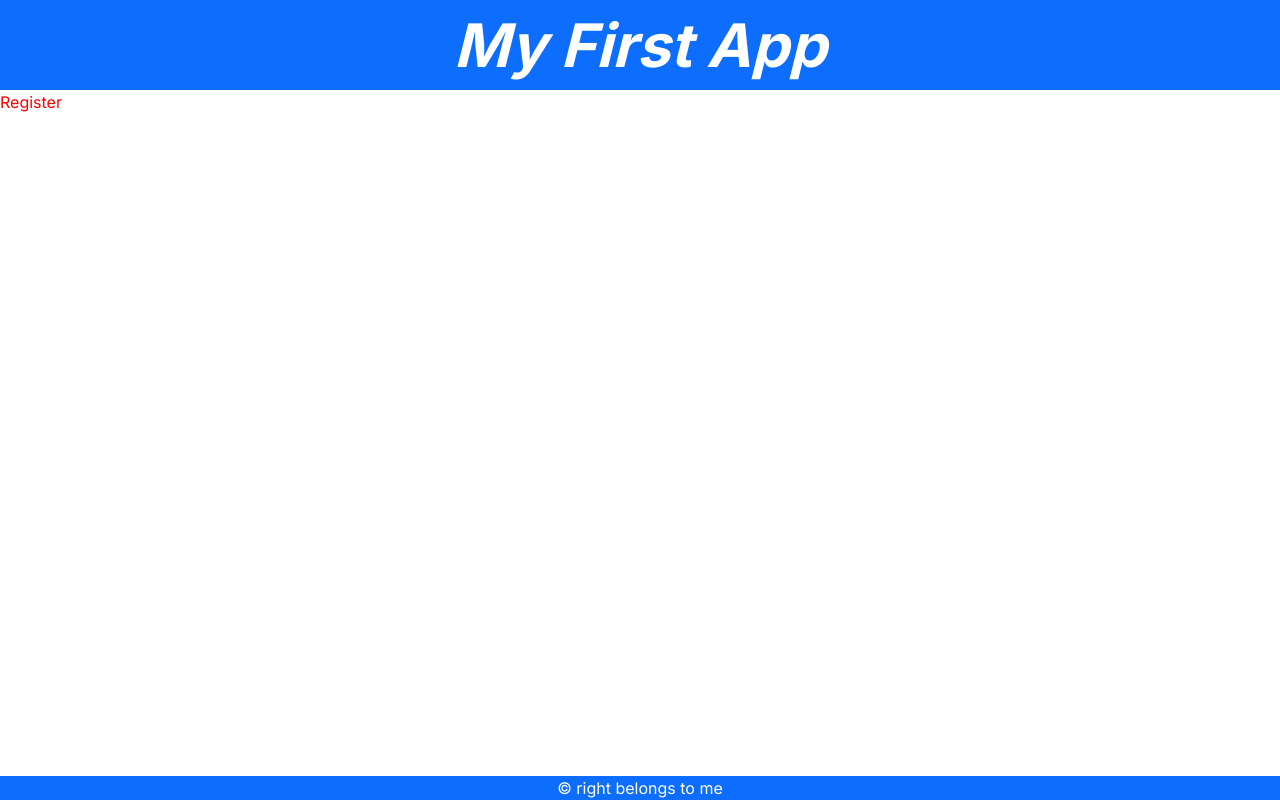
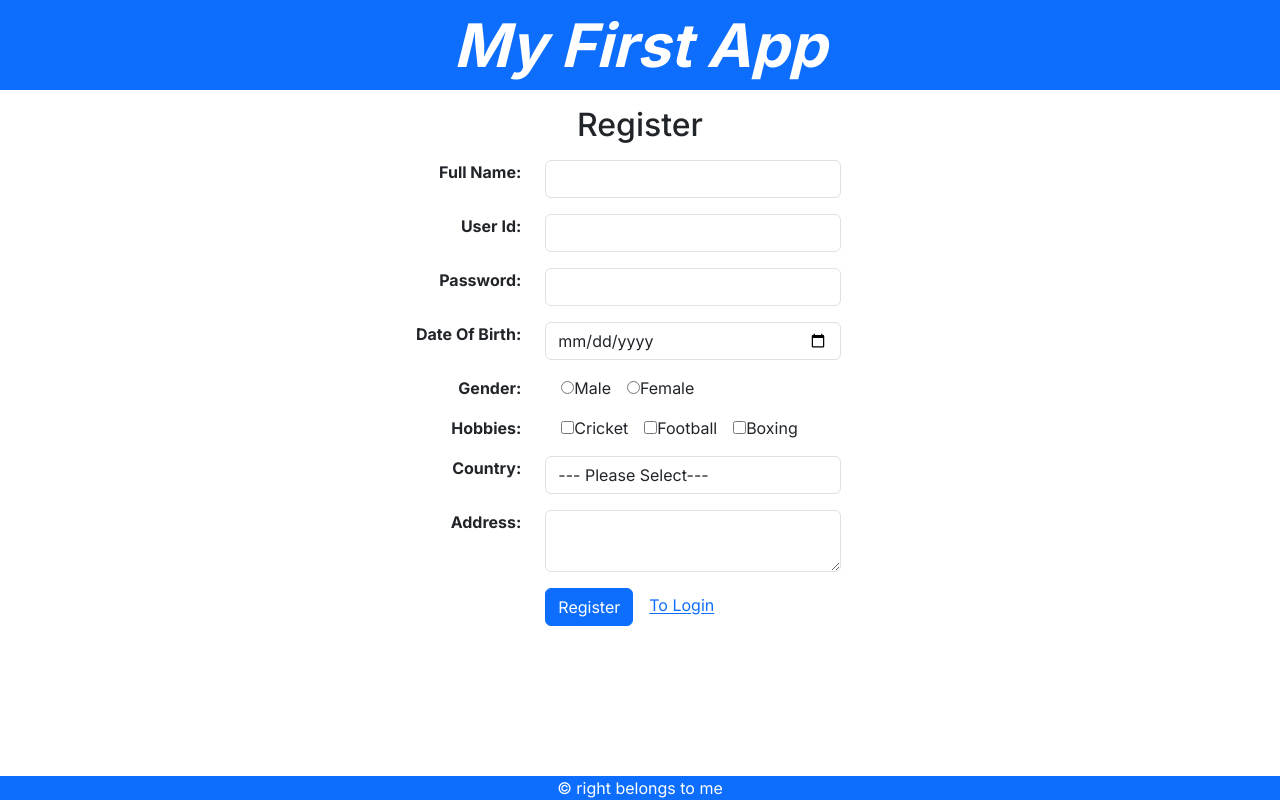
Before and after one commit to NavneetChoudhary-25/9amui, a Next.js app: page /register in a window 1280 px wide. Built offline with nearby package versions, Linux system fonts and the light colour scheme.

Commit message:
register

```diff
--- a/src/Login/configuration.json
+++ b/src/Login/configuration.json
@@ -7,8 +7,7 @@
         "errorMessage": "",
         "value": "",
         "criteria": [
-            "Required",
-            "EmailFormat"
+            "Required","EmailFormat"
         ]
     },
     {
@@ -19,8 +18,7 @@
         "errorMessage": "",
         "value": "",
         "criteria": [
-            "Required",
-            "Min5Chars"
+            "Required","Min5Chars"
         ]
     }
 ]
--- /dev/null
+++ b/src/app/register/configuration.json
@@ -0,0 +1,118 @@
+[
+    {
+        "lbl": "Full Name",
+        "tag": "input",
+        "type": "text",
+        "model": "name",
+        "errorMessage": "",
+        "value": "",
+        "criteria": [
+            "Required"
+        ]
+    },
+    {
+        "lbl": "User Id",
+        "tag": "input",
+        "type": "text",
+        "model": "uid",
+        "errorMessage": "",
+        "value": "",
+        "criteria": [
+            "Required",
+            "EmailFormat"
+        ]
+    },
+    {
+        "lbl": "Password",
+        "tag": "input",
+        "model": "pwd",
+        "type": "password",
+        "errorMessage": "",
+        "value": "",
+        "criteria": [
+            "Required",
+            "Min5Chars"
+        ]
+    },
+    {
+        "lbl": "Date Of Birth",
+        "tag": "input",
+        "model": "dob",
+        "type": "date",
+        "errorMessage": "",
+        "value": "",
+        "criteria": [
+            "Required"
+        ]
+    },
+    {
+        "lbl": "Gender",
+        "tag": "input",
+        "type": "radio",
+        "model": "gender",
+        "errorMessage": "",
+        "options": [
+            "Male",
+            "Female"
+        ],
+        "values": [
+            "M",
+            "F"
+        ],
+        "value": "",
+        "criteria": [
+            "Required"
+        ]
+    },
+    {
+        "lbl": "Hobbies",
+        "tag": "input",
+        "type": "checkbox",
+        "model": "hobbies",
+        "errorMessage": "",
+        "options": [
+            "Cricket",
+            "Football",
+            "Boxing"
+        ],
+        "values": [
+            "Cric",
+            "Fb",
+            "box"
+        ],
+        "value": "",
+        "criteria": [
+            "Required"
+        ]
+    },
+    {
+        "lbl": "Country",
+        "tag": "select",
+        "model": "country",
+        "errorMessage": "",
+        "options": [
+            "India",
+            "China",
+            "United States"
+        ],
+        "values": [
+            "ind",
+            "chi",
+            "us"
+        ],
+        "value": "",
+        "criteria": [
+            "Required"
+        ]
+    },
+    {
+        "lbl": "Address",
+        "tag": "textarea",
+        "model": "address",
+        "errorMessage": "",
+        "value": "",
+        "criteria": [
+            "Required"
+        ]
+    }
+]
--- a/src/app/register/page.js
+++ b/src/app/register/page.js
@@ -1,10 +1,71 @@
-import React from 'react'
+"use client"
+import React, { useState } from 'react'
 import styles from'./register.module.css'
+import configuration from './configuration.json'
+import Link from 'next/link'
+import { Input } from '@/inputControls/Input'
+import { Select } from '@/inputControls/select'
+import { Textarea } from '@/inputControls/textarea'
+import { handleFieldValidation,handleFormValidation } from '@/validations/appValidations'
 
 const Register = () => {
+  const [inputControls,setInputControls] = useState(configuration)
+  const fnChange =( eve ) =>{
+    setInputControls (handleFieldValidation(eve,inputControls))
+
+  }
+  const handleRegister = () => {
+    const[isFormInvalid, clonedInputControls, dataObj] = handleFormValidation(inputControls)
+    if (isFormInvalid){
+      setInputControls(clonedInputControls)
+      return;
+    }
+    alert("sending request")
+
+  }
+  const prepareInputControls=(tag,obj)=>{
+    switch(tag){
+      case 'input':
+      return < Input {...obj} handleChange={fnChange} />
+      case 'select':
+      return < Select {...obj} handleChange={fnChange} />
+      default:
+      return < Textarea {...obj} handleChange={fnChange} />
+
+    }
+
+  }
+
   return (
-    <div className={styles.clr}>
-        Register
+    <div className='container-fluid'>
+      <h2 className='text-center my-3'>Register</h2>
+      {
+        inputControls?.map((obj) => {
+          const {lbl, errorMessage,tag} = obj;
+          return <div className='row mb-3'>
+            <div className='col-sm-5 text-end'>
+              <b>{lbl}:</b>
+            </div>
+            <div className='col-sm-3'>
+           {prepareInputControls(tag,obj)}
+            </div>
+            <div className='col-sm-4'>
+              <b className='text-danger'>{errorMessage}</b>
+
+            </div>
+          </div>
+        })
+      }
+
+
+      <div className='row'>
+        <div className ='offset-sm-5 col-sm-7'>
+          <button onClick={handleRegister} className ='btn btn-primary me-3'>Register</button>
+          <Link href ="/">To Login</Link>
+        </div>
+
+      </div>
+
     </div>
   )
 }
--- a/src/inputControls/Input.js
+++ b/src/inputControls/Input.js
@@ -1,10 +1,39 @@
 "use client"
 import React, { Fragment } from 'react'
 
-export const Input = ({type,value,model,handleChange}) => {
-  return (
-    <Fragment>
-      <input name={model} onChange={handleChange} className='form-control' type={type} />
-    </Fragment>
-  )
+export const Input = ({ type, value, model, handleChange, options, values }) => {
+  switch (type) {
+    case 'text':
+    case 'password':
+    case 'date':
+      return (
+        <Fragment>
+          <input name={model} onChange={handleChange} className='form-control' type={type} />
+        </Fragment>
+      )
+    case 'radio':
+      return (
+        <Fragment>
+          {
+            options.map((val) => {
+              return <><input className='ms-3' name={model} onChange={handleChange}  type={type} />{val}</>
+
+            })
+          }
+        </Fragment>
+      )
+    case 'checkbox':
+      return (
+        <Fragment>
+          {
+            options.map((val) => {
+              return <><input className='ms-3' name={model} onChange={handleChange}  type={type} />{val}</>
+
+            })
+          }
+        </Fragment>
+      )
+
+  }
+
 }
--- /dev/null
+++ b/src/inputControls/select.js
@@ -0,0 +1,17 @@
+"use client"
+import React, { Fragment } from 'react'
+
+export const Select = ({ type, value, model, handleChange, options, values }) => {
+    return (
+    <Fragment>
+    <select name={model} onChange={handleChange} className='form-control' >
+        <option value="">--- Please Select---</option>
+        {
+            options.map((val,ind) => {
+                return <option value={values[ind]} key={`option_${ind}`}>{val}</option>
+            })
+        }
+        </select>
+  </Fragment>
+    )
+}
--- /dev/null
+++ b/src/inputControls/textarea.js
@@ -0,0 +1,11 @@
+"use client"
+import React, { Fragment } from 'react'
+
+export const Textarea = ({ value, model, handleChange }) => {
+    return(
+        <Fragment>
+          <textarea name={model} onChange={handleChange} className='form-control' />
+        </Fragment>
+    )
+
+}
--- a/src/validations/appRegExp.js
+++ b/src/validations/appRegExp.js
@@ -1,4 +1,5 @@
 export const regExp = {
+
     "Required": {
         pattern: /./,
         errorMessage:"Please Enter Value"
--- a/src/validations/appValidations.js
+++ b/src/validations/appValidations.js
@@ -1,26 +1,44 @@
 import { regExp } from "./appRegExp";
 
-export const handleFieldValidation=(eve,inputControls)=>{
+const validateField=(value,criteria, inputControlObj)=>{
+    for (let i = 0; i < criteria.length; i++) {
+        const { pattern, errorMessage } = regExp[criteria[i]]
+        if (!pattern.test(value)) {
+            inputControlObj.errorMessage = errorMessage;
+            break;
+        }
+    }
 
-    const{name,value}=eve.target;
+}
+export const handleFieldValidation = (eve, inputControls) => {
+
+    const { name, value } = eve.target;
     const clonedInputControls = JSON.parse(JSON.stringify(inputControls))
-    const inputControlObj=clonedInputControls.find((obj)=>{
-        return obj.model===name
+    const inputControlObj = clonedInputControls.find((obj) => {
+        return obj.model === name
 
     })
-    inputControlObj.value=value
-    inputControlObj.errorMessage=""
+    inputControlObj.value = value
+    inputControlObj.errorMessage = ""
     const criteria = inputControlObj.criteria
-    for (let i=0; i<criteria.length; i++){
-        const {pattern, errorMessage} = regExp[criteria[i]]
-        if(!pattern.test(value)){
-            inputControlObj.errorMessage=errorMessage;
-        }
-    }
+
+    validateField(value,criteria,inputControlObj)
     return clonedInputControls;
+}
+
+export const handleFormValidation = (inputControls) => {
+    const clonedInputControls = JSON.parse(JSON.stringify(inputControls))
+    const dataObj = {}
+    clonedInputControls.forEach((inputControlObj) => {
+        const { value, criteria, model } = inputControlObj
+        dataObj [model] = value;
+        validateField(value,criteria,inputControlObj)
+
+
+    })
+    const isFormInvalid = clonedInputControls.some((inputControlObj)=>{
+        return inputControlObj?.errorMessage?.length>0
+    })
+    return [isFormInvalid, clonedInputControls, dataObj]
 
 }
-
-export const handleFormValidation=()=>{
-
-}
```
Also changed, not shown: src/Login/Login.js (+8 -5 lines).
